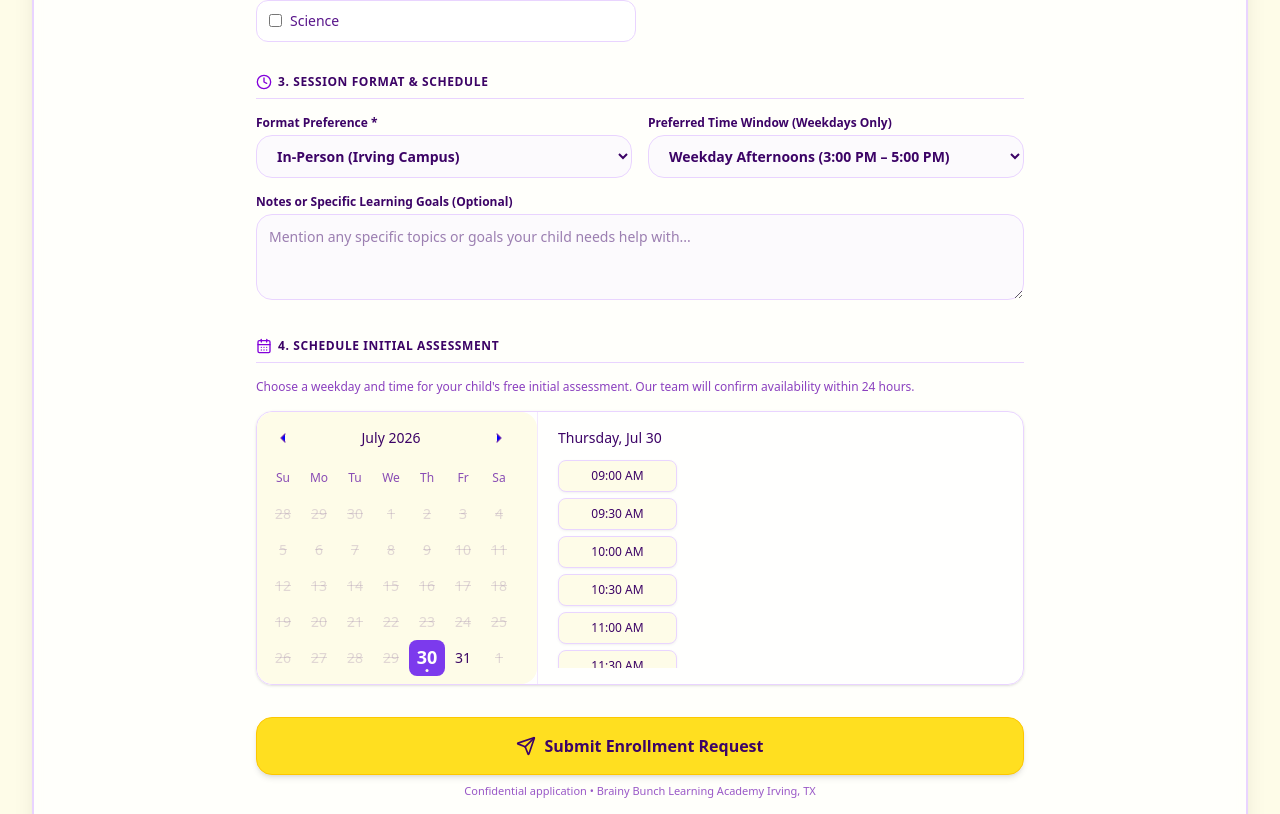
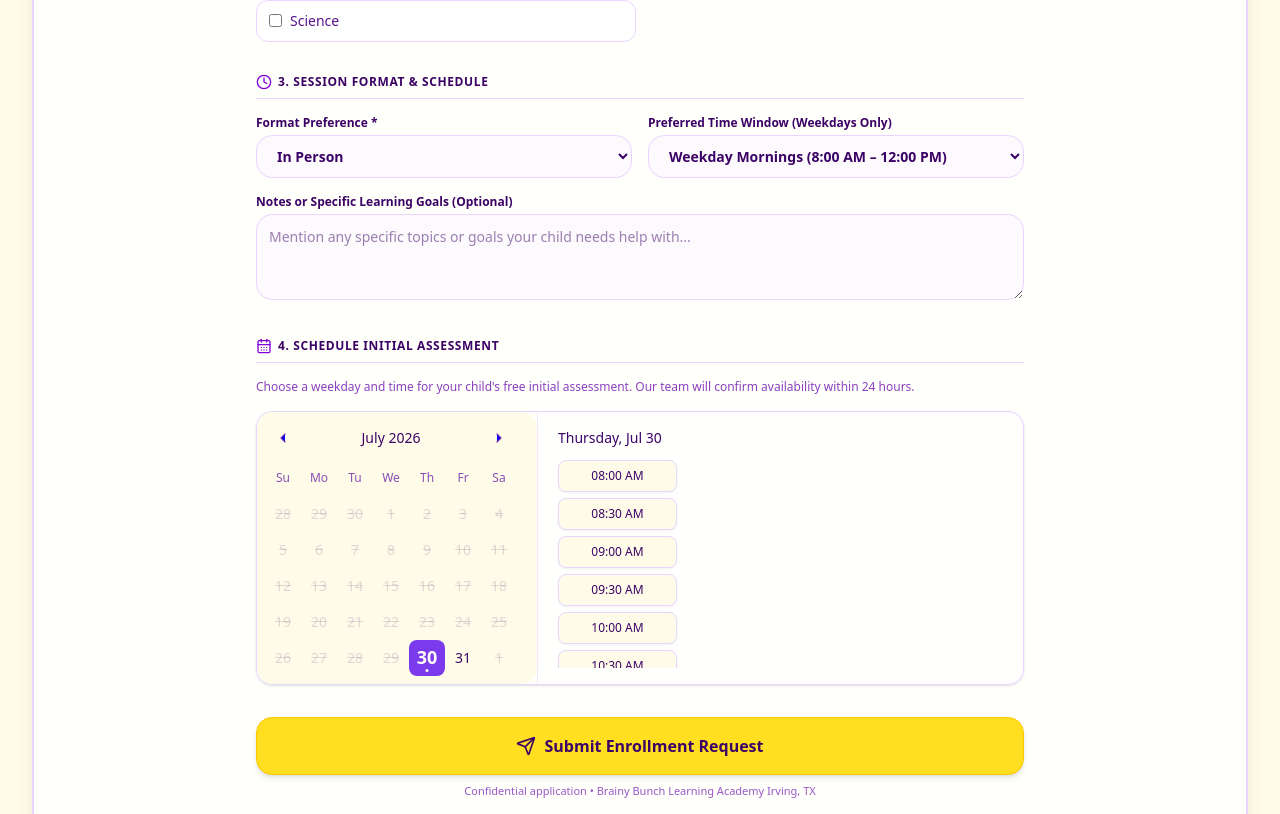
Before and after one commit to Vedik-RR07/BrainyBunch, a React (Vite) app: page / in a window 1280 px wide. Shown: the part 4406-5220 px from the top of the page. Built offline with nearby package versions, Linux system fonts and the light colour scheme.

Commit message:
Changes made to enrollment form

```diff
--- a/src/App.tsx
+++ b/src/App.tsx
@@ -10,9 +10,9 @@ import { Footer } from "./components/Footer";
 export default function App() {
   const [isAdminOpen, setIsAdminOpen] = useState(false);
   const [selectedSubject, setSelectedSubject] = useState<string | undefined>(undefined);
-  const [selectedFormat, setSelectedFormat] = useState<"In-Person" | "Online Live" | "1-on-1 Dedicated" | undefined>(undefined);
+  const [selectedFormat, setSelectedFormat] = useState<"In Person" | "Online" | "Hybrid" | undefined>(undefined);
 
-  const handleOpenEnrollment = (subject?: string, format?: "In-Person" | "Online Live" | "1-on-1 Dedicated") => {
+  const handleOpenEnrollment = (subject?: string, format?: "In Person" | "Online" | "Hybrid") => {
     if (subject) setSelectedSubject(subject);
     if (format) setSelectedFormat(format);
 
--- a/src/components/AssessmentDatePicker.tsx
+++ b/src/components/AssessmentDatePicker.tsx
@@ -13,6 +13,8 @@ interface AssessmentDatePickerProps {
 }
 
 const timeSlots = [
+  { time: "08:00 AM", available: true },
+  { time: "08:30 AM", available: true },
   { time: "09:00 AM", available: true },
   { time: "09:30 AM", available: true },
   { time: "10:00 AM", available: true },
@@ -30,7 +32,6 @@ const timeSlots = [
   { time: "4:00 PM", available: true },
   { time: "4:30 PM", available: true },
   { time: "5:00 PM", available: true },
-  { time: "5:30 PM", available: true },
 ];
 
 function isWeekday(date: Date) {
--- a/src/components/ContactSection.tsx
+++ b/src/components/ContactSection.tsx
@@ -6,7 +6,7 @@ import { EnrollmentForm } from "./EnrollmentForm";
 
 interface ContactSectionProps {
   preselectedSubject?: string;
-  preselectedFormat?: "In-Person" | "Online Live" | "1-on-1 Dedicated";
+  preselectedFormat?: "In Person" | "Online" | "Hybrid";
 }
 
 export const ContactSection: React.FC<ContactSectionProps> = ({ preselectedSubject, preselectedFormat }) => {
@@ -50,6 +50,17 @@ export const ContactSection: React.FC<ContactSectionProps> = ({ preselectedSubje
       setLoading(false);
     }
   };
+
+  const formatOptions = [
+    { value: "In Person", label: "In Person" },
+    { value: "Online", label: "Online" },
+    { value: "Hybdrid", label: "Hybrid" },
+  ];
+  const timeWindowOptions = [
+    { value: "Weekday Morning 8AM-12PM", label: "Weekday Morning 8AM-12PM" },
+    { value: "Weekday Afternoon 12PM-5PM", label: "Weekday Afternoon 12PM-5PM" },
+    { value: "Flexible", label: "Flexible (please include preferred timing in the Notes or Specific Learning Goals section)" },
+  ];
 
   return (
     <section id="contact" className="py-16 sm:py-24 bg-yellow-50 text-purple-950 relative border-t border-purple-100">
--- a/src/components/EnrollmentForm.tsx
+++ b/src/components/EnrollmentForm.tsx
@@ -8,7 +8,7 @@ import { Sparkles, CheckCircle2, User, Mail, Phone, GraduationCap, Clock, Send,
 
 interface EnrollmentFormProps {
   preselectedSubject?: string;
-  preselectedFormat?: "In-Person" | "Online Live" | "1-on-1 Dedicated";
+  preselectedFormat?: "In Person" | "Online" | "Hybrid";
 }
 
 export const EnrollmentForm: React.FC<EnrollmentFormProps> = ({ preselectedSubject, preselectedFormat }) => {
@@ -24,8 +24,8 @@ export const EnrollmentForm: React.FC<EnrollmentFormProps> = ({ preselectedSubje
     parentPhone: "",
     childName: "",
     childGrade: "5th Grade",
-    format: preselectedFormat || "In-Person",
-    preferredTime: "Weekday Afternoons (3:00 PM – 5:00 PM)",
+    format: preselectedFormat || "In Person",
+    preferredTime: "Weekday Mornings (8:00 AM – 12:00 PM)",
     notes: "",
   });
 
@@ -58,9 +58,9 @@ export const EnrollmentForm: React.FC<EnrollmentFormProps> = ({ preselectedSubje
   ];
 
   const timeOptions = [
-    "Weekday Afternoons (3:00 PM – 5:00 PM)",
-    "Weekday Evenings (5:00 PM – 8:00 PM)",
-    "Flexible / Custom Weekdays",
+    "Weekday Mornings (8:00 AM – 12:00 PM)",
+    "Weekday Afternoons (12:00 PM – 5:00 PM)",
+    "Flexible / Custom Weekdays (Specify in Notes)",
   ];
 
   const toggleSubject = (title: string) => {
@@ -337,9 +337,9 @@ export const EnrollmentForm: React.FC<EnrollmentFormProps> = ({ preselectedSubje
                     onChange={(e) => setFormData({ ...formData, format: e.target.value as EnrollmentData["format"] })}
                     className="w-full px-4 py-2.5 bg-purple-50/50 border border-purple-200 rounded-2xl text-sm focus:bg-white focus:outline-none focus:ring-2 focus:ring-purple-500 text-purple-950 font-bold"
                   >
-                    <option value="In-Person">In-Person (Irving Campus)</option>
-                    <option value="Online Live">Online Live Interactive</option>
-                    <option value="1-on-1 Dedicated">1-on-1 Dedicated Sessions</option>
+                    <option value="In Person">In Person</option>
+                    <option value="Online">Online</option>
+                    <option value="Hybrid">Hybrid</option>
                   </select>
                 </div>
 
--- a/src/components/Footer.tsx
+++ b/src/components/Footer.tsx
@@ -74,7 +74,7 @@ export const Footer: React.FC<FooterProps> = ({ onOpenAdmin, onOpenEnrollment })
               </li>
               <li className="flex items-center">
                 <Phone className="w-3.5 h-3.5 mr-2 text-emerald-300 flex-shrink-0" />
-                {ACADEMY_INFO.primaryPhone} / {ACADEMY_INFO.secondaryPhone}
+                {ACADEMY_INFO.primaryPhone}
               </li>
               <li className="flex items-center">
                 <Mail className="w-3.5 h-3.5 mr-2 text-purple-300 flex-shrink-0" />
--- a/src/components/FormatsSection.tsx
+++ b/src/components/FormatsSection.tsx
@@ -3,7 +3,7 @@ import { FORMATS_LIST } from "../data";
 import { Building2, Video, UserCheck, CheckCircle2, Sparkles, ArrowRight } from "lucide-react";
 
 interface FormatsSectionProps {
-  onOpenEnrollmentWithFormat: (formatName: "In-Person" | "Online Live" | "1-on-1 Dedicated") => void;
+  onOpenEnrollmentWithFormat: (formatName: "In Person" | "Online" | "Hybrid") => void;
 }
 
 export const FormatsSection: React.FC<FormatsSectionProps> = ({ onOpenEnrollmentWithFormat }) => {
@@ -20,10 +20,10 @@ export const FormatsSection: React.FC<FormatsSectionProps> = ({ onOpenEnrollment
     }
   };
 
-  const getFormatEnum = (title: string): "In-Person" | "Online Live" | "1-on-1 Dedicated" => {
-    if (title.includes("In-Person")) return "In-Person";
-    if (title.includes("Online")) return "Online Live";
-    return "1-on-1 Dedicated";
+  const getFormatEnum = (title: string): "In Person" | "Online" | "Hybrid" => {
+    if (title.includes("In-Person")) return "In Person";
+    if (title.includes("Online")) return "Online";
+    return "Hybrid";
   };
 
   return (
--- a/src/types.ts
+++ b/src/types.ts
@@ -7,7 +7,7 @@ export interface EnrollmentData {
   childGrade: string;
   subject: string;
   subjects?: string[];
-  format: "In-Person" | "Online Live" | "1-on-1 Dedicated";
+  format: "In Person" | "Online" | "Hybrid";
   preferredTime: string;
   assessmentDate?: string;
   assessmentTime?: string;
```
